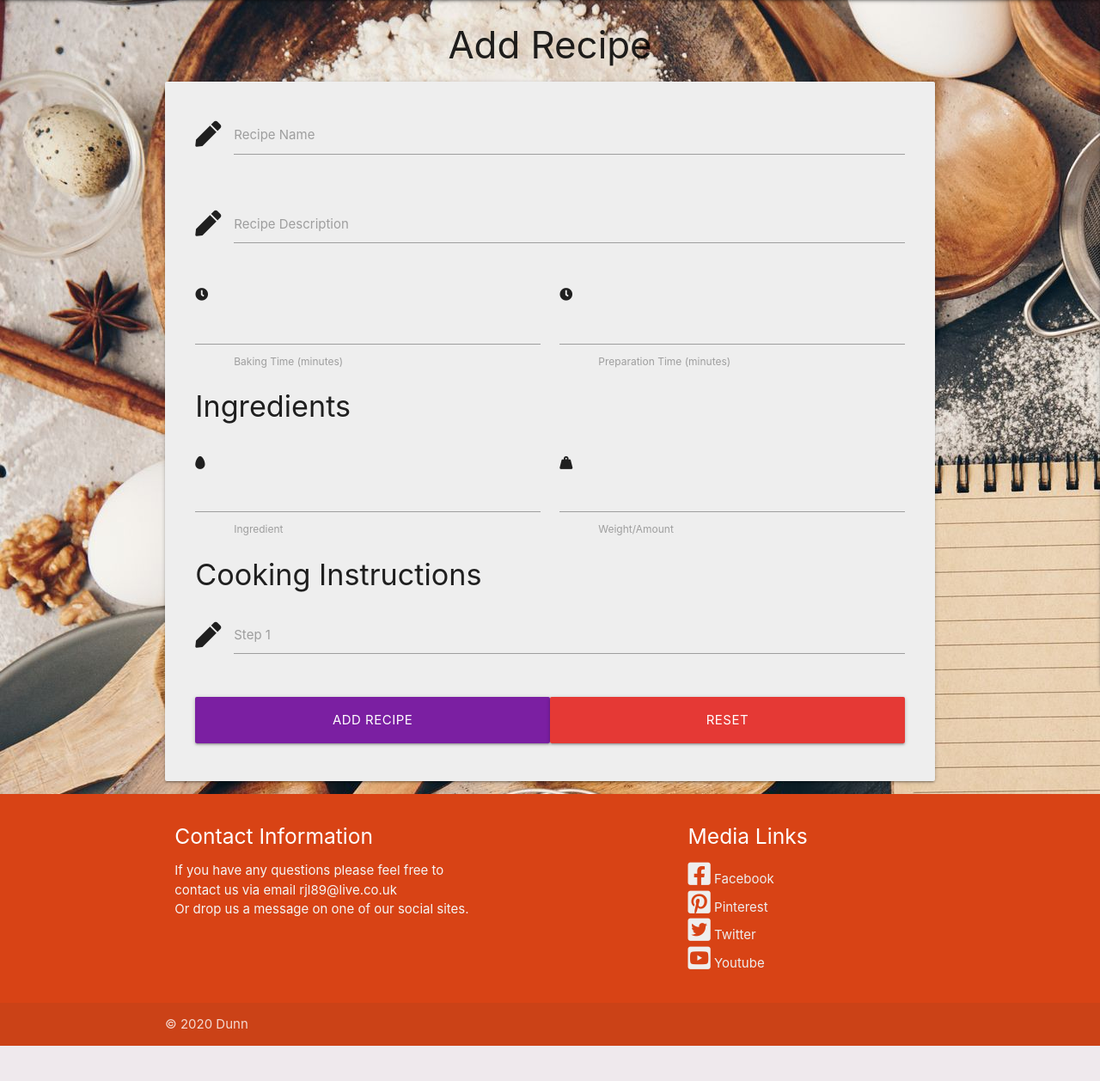
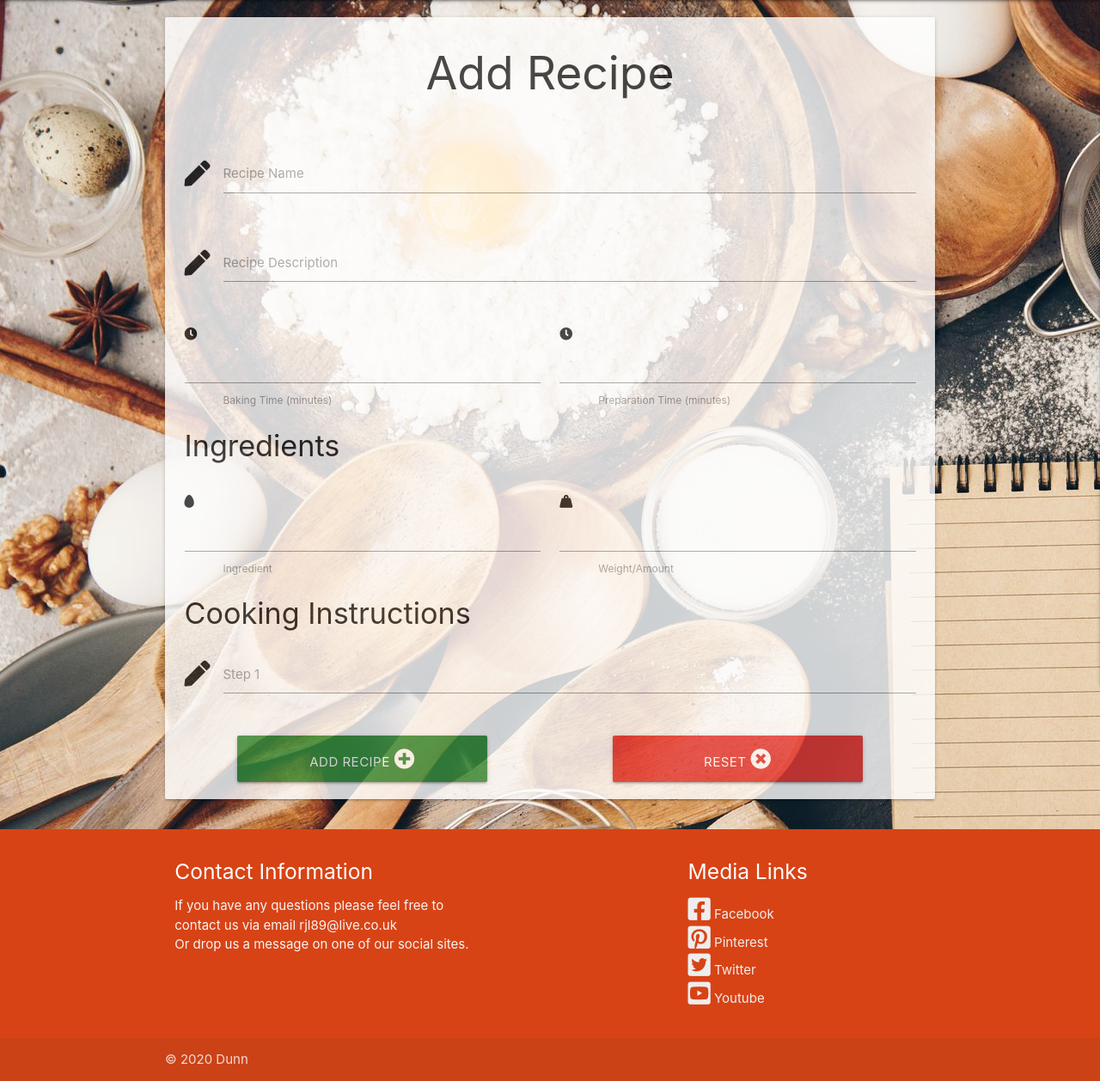
Before and after one commit to RyanLovell89/Lets_Get_Baking, a Flask app: page /add_recipe in a window 1280 px wide. Shown: the part 64-1322 px from the top of the page at 86% size. Before the commit the page ends 1281 px from the top, so only its background shows below. Run offline with Flask 2, Linux system fonts and the light colour scheme; some libraries are stand-ins or nearby versions.

Commit message:
add recipe and recipe pages styled

```diff
--- a/static/css/style.css
+++ b/static/css/style.css
@@ -82,6 +82,11 @@
     background-color: #388e3c;
 }
 
+.recipes-card-panel {
+    opacity: 0.8;
+    margin-top: 20px;
+}
+
 .recipe-information {
     font-size: 20px;
     font-weight: 550;
@@ -91,6 +96,15 @@
     font-weight: bold;
     font-size: 30px;
 }
+
+/* ---------------------------- add recipe ----------------------------- */
+
+.add-recipe-heading {
+    text-align: center;
+    margin-bottom: 50px;
+}
+
+
 
 /* ---------------------------- background image and footer ------------------------ */
 
--- a/templates/add_recipe.html
+++ b/templates/add_recipe.html
@@ -1,10 +1,10 @@
 {% extends "base.html" %}
 {% block content %}
 
-    <h3 class="center-align">Add Recipe</h3>
-
-    <div class="row card-panel grey lighten-3">
+    <div class="row">
+            <div class="card-panel col s12 search-card-panel">
                 <form class="col s12" method="POST" action="{{ url_for('add_recipe') }}">
+                    <h2 class="add-recipe-heading">Add Recipe</h2>
                     <div class="row">
                     <!-- recipe name -->
                         <div class="input-field col s12">
@@ -69,12 +69,18 @@
                     </div>
                     <div class="row">
                     <!-- submit and reset button -->
-                    <div class="col s12 center-align">
-                        <button type="submit" class="col s6 btn-large purple darken-2">Add Recipe</button>
-                        <button type="reset" class="col s6 btn-large red darken-1">Reset</button>
-                    </div>
+                        <div class="col s1"></div>
+                            <button type="submit" class="col s4 btn-large green darken-2">
+                            Add Recipe <i class="fas fa-plus-circle"></i>
+                            </button>
+                        <div class="col s2"></div>
+                            <button type="reset" class="col s4 btn-large red darken-1">
+                            Reset <i class="fas fa-times-circle prefix"></i>
+                            </button>
+                        <div class="col s1"></div>
                     </div>
                 </form>
             </div>
+    </div>
 
 {% endblock %}
--- a/templates/recipe_book.html
+++ b/templates/recipe_book.html
@@ -30,7 +30,7 @@
 
 <div>
     {% if recipes|length > 0 %}
-    <ul class="collapsible popout search-card-panel">
+    <ul class="collapsible popout recipes-card-panel">
         {% for recipe in recipes %}
         <li>
             <div class="collapsible-header grey lighten-3">
@@ -78,7 +78,7 @@
         {% endfor %}
     </ul>
     {% else %}
-        <h3 class="center-align">No Results Found</h3>
+        <h3 class="flash-message">No Results Found</h3>
     {% endif %}
 </div>
 
```
Lines whose indentation alone changed are shown as unchanged.
